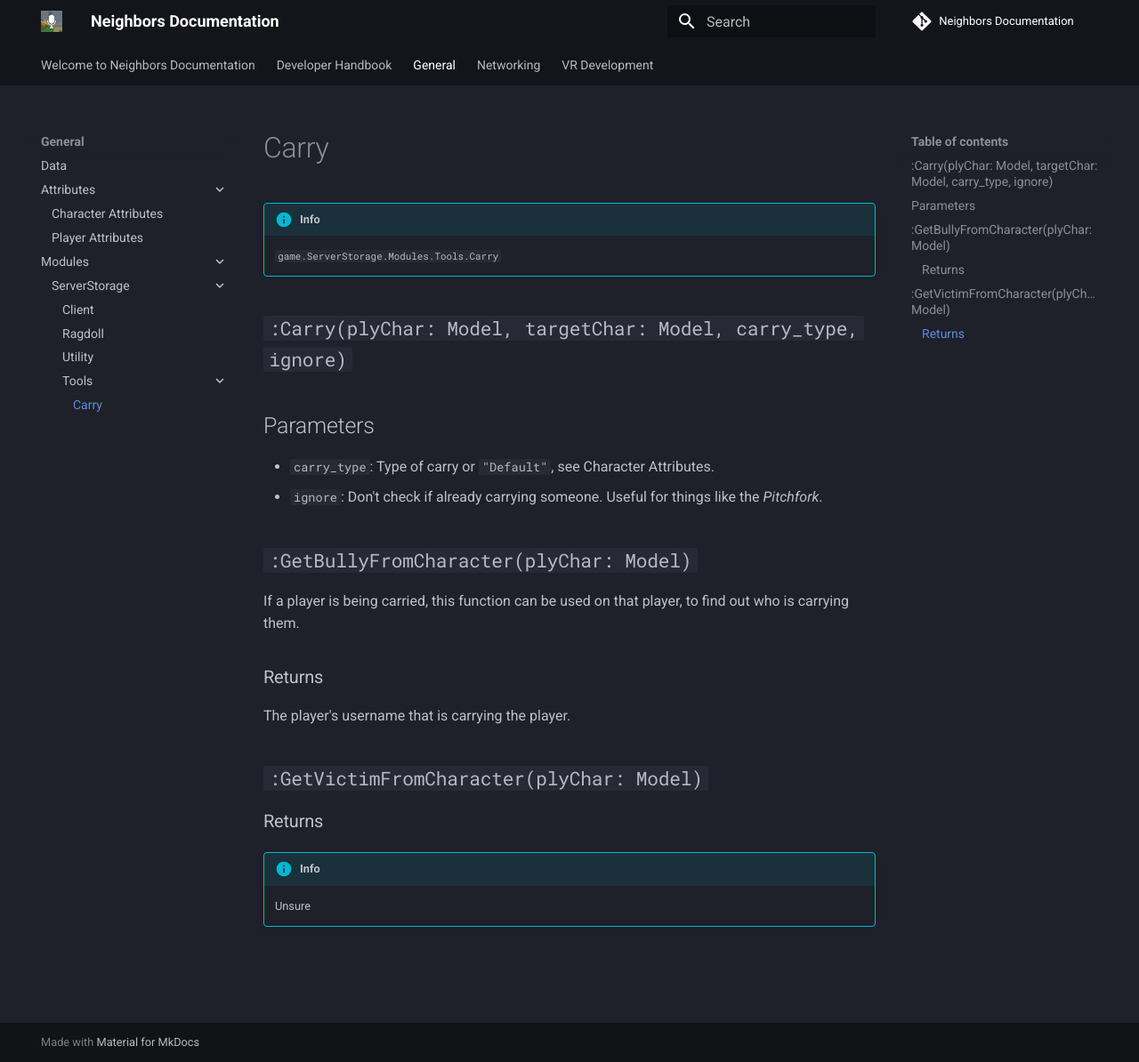
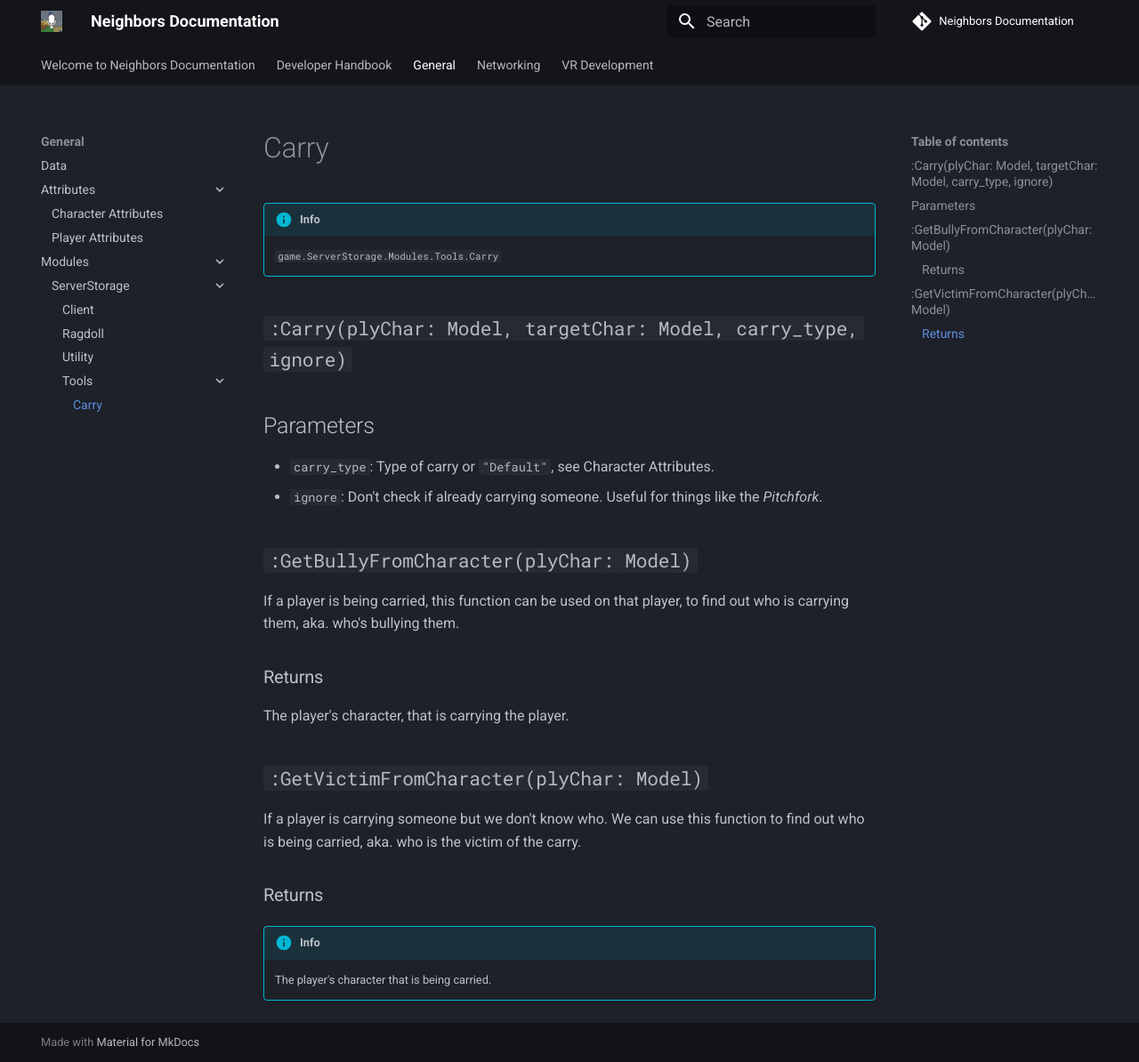
Before and after one commit to TheBoogle/neighbors-documentation, an MkDocs documentation site: the page built from docs/General/Modules/ServerStorage/Tools/Carry.md, in a window 1280 px wide and 1194 px high. Shown: the whole window at 89% size. Built offline with MkDocs 1.6.1 and Material for MkDocs 9.7.7, drawn with Linux system fonts in a browser that asks for light colours; comment, search, counter and statistics services are not loaded.

Commit message:
Update Carry.md

```diff
--- a/docs/General/Modules/ServerStorage/Tools/Carry.md
+++ b/docs/General/Modules/ServerStorage/Tools/Carry.md
@@ -10,15 +10,15 @@
 
 
 ## `:GetBullyFromCharacter(plyChar: Model)`
-If a player is being carried, this function can be used on that player, to find out who is carrying them.
+If a player is being carried, this function can be used on that player, to find out who is carrying them, aka. who's bullying them.
 
 ### Returns
-The player's username that is carrying the player.
+The player's character, that is carrying the player.
 
 
 ## `:GetVictimFromCharacter(plyChar: Model)`
-
+If a player is carrying someone but we don't know who. We can use this function to find out who is being carried, aka. who is the victim of the carry.
 
 ### Returns
 !!! info end
-    Unsure
+    The player's character that is being carried.
```
